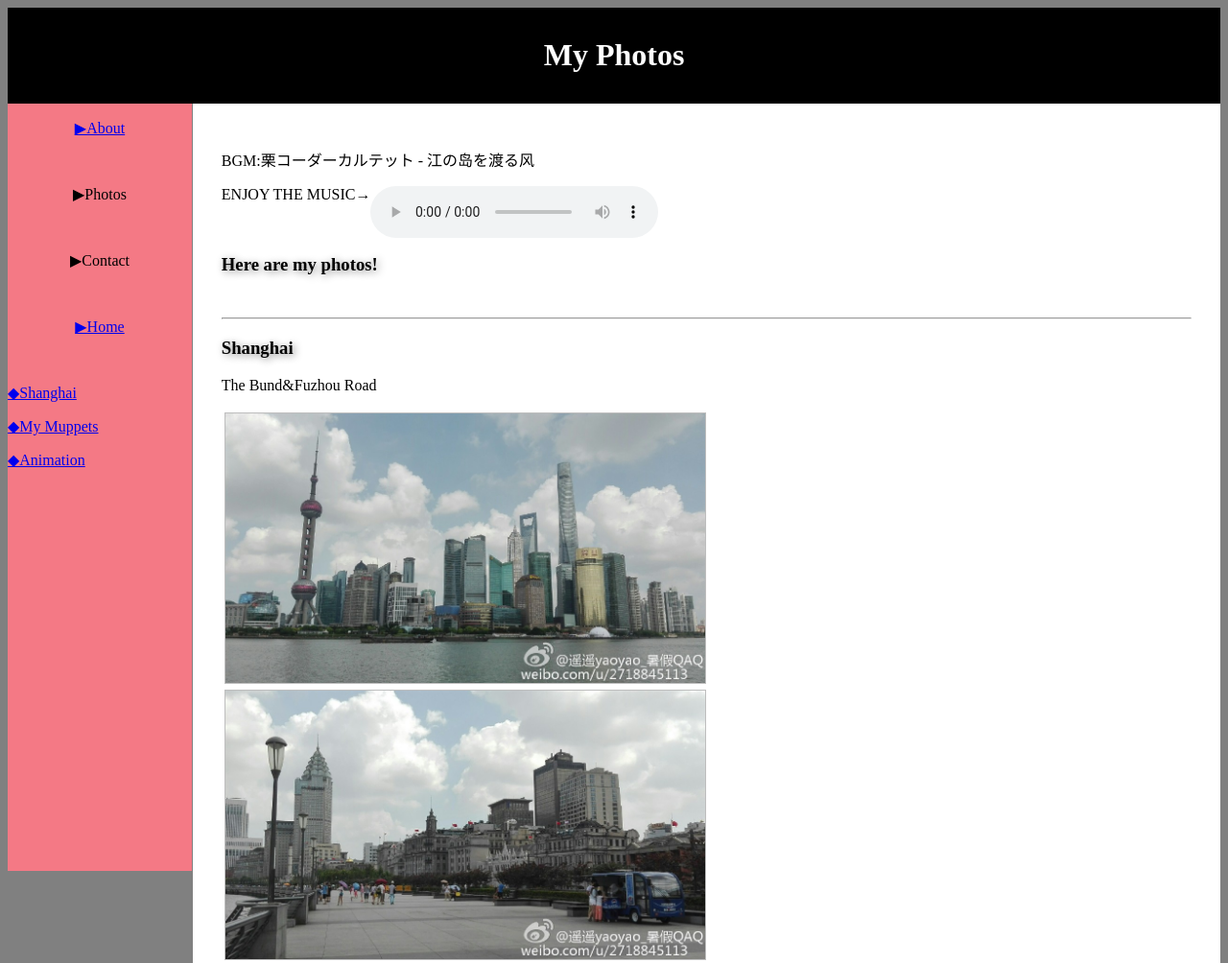
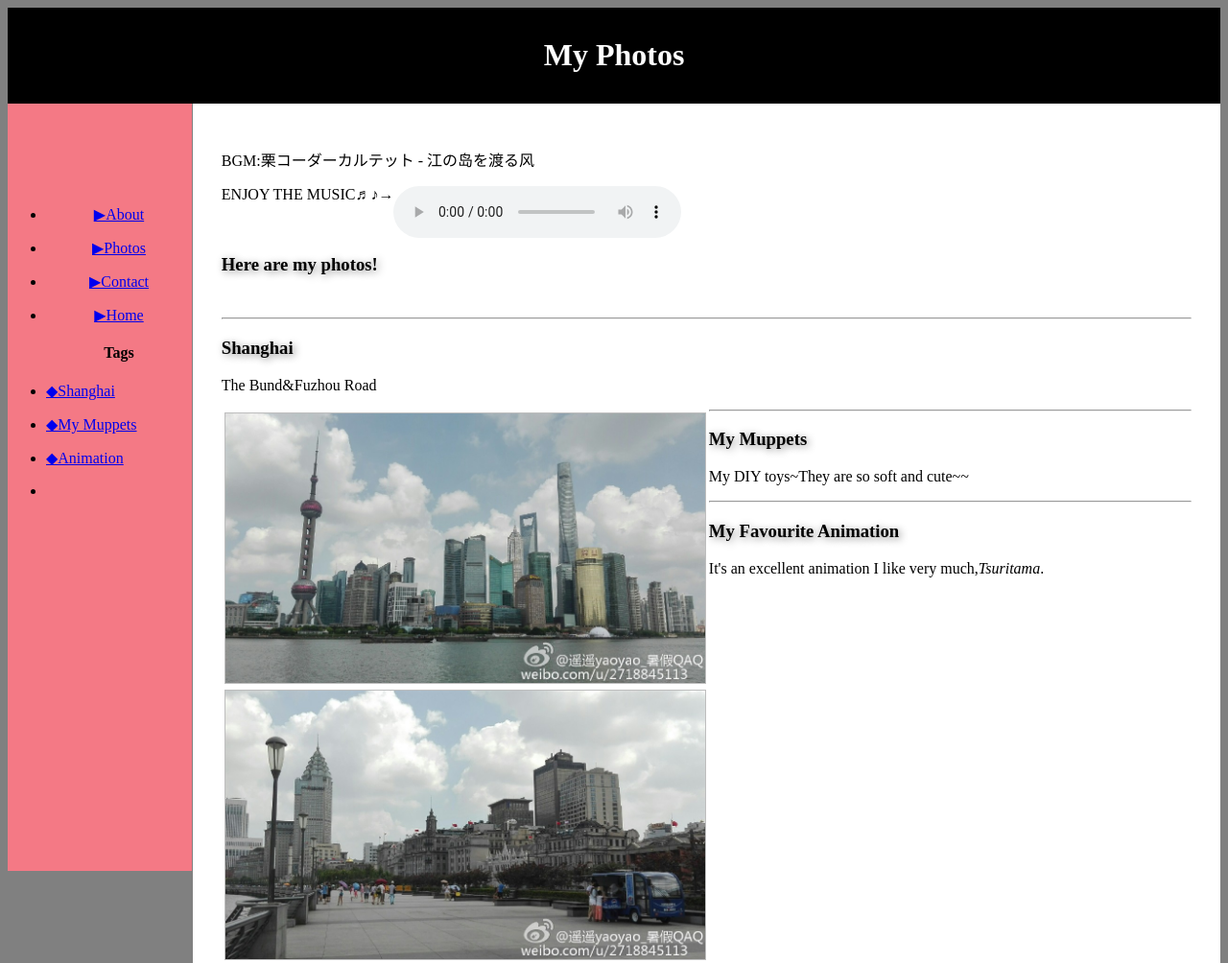
Before and after one commit to Cpyyaoyao/Cpyyaoyao.github.io, a plain HTML site: page photo.html in a window 1280 px wide. Shown: the top 1004 px of the page at 96% size. Drawn offline with Linux system fonts and the light colour scheme.

Commit message:
Add files via upload

```diff
--- a/photo.html
+++ b/photo.html
@@ -13,50 +13,53 @@
 		<h1><center>My Photos</center></h1>
     </div>
 
-     <div id="left">
-             <p><center><a href="/about.html">▶About</a></center></p><br>
-             <p><center>▶Photos</center></p><br>
-             <p><center>▶Contact</center></p><br>
-             <p><center><a href="/index.html">▶Home</a></center></p><br>
-             <p><a href="#SH">◆Shanghai</a></p>
-             <p><a href="#MM">◆My Muppets</a></p>
-             <p><a href="#MA">◆Animation</a></p>
-
+     <div id="left"><br><br><br><br><br>
+             <ul>
+             <li><p><center><a href="/about.html">▶About</a></center></p></li>
+             <li><p><center><a href="/photo.html">▶Photos</a></center></p></li>
+             <li><p><center><a href="/contact.html">▶Contact</a></center></p></li>
+             <li><p><center><a href="/index.html">▶Home</a></center></p></li>
+             <p><center><h4>Tags</h4></center></p>
+             <li><p><a href="#SH">◆Shanghai</a></p></li>
+             <li><p><a href="#MM">◆My Muppets</a></p></li>
+             <li><p><a href="#MA">◆Animation</a></p></li>
+             <li>
+             </ul>
      </div>
 
      <div id="right">
      	<p>BGM:栗コーダーカルテット - 江の岛を渡る风</p>
-            <p>ENJOY THE MUSIC→<audio id="music" controls>
+            <p>ENJOY THE MUSIC♬♪→<audio id="music" controls>
             <source src="music/bgm.mp3" type="audio/mp3">
         </audio></p>
         <br>
         <p><h3>Here are my photos!</h3></p><br><hr>
         <p class="title"><a name="SH"><h3>Shanghai</h3></a></p>
         <p>The Bund&Fuzhou Road</p>
-     	<img class="img" src="img/1.jpg">
+     	<div>
+        <p><img class="img" src="img/1.jpg">
         <img class="img" src="img/2.jpg">
         <img class="img" src="img/3.jpg">
         <img class="img" src="img/4.jpg">
         <img class="img" src="img/5.jpg">
         <img class="img" src="img/6.jpg">
         <img class="img" src="img/7.jpg">
-     	<img class="img" src="img/8.jpg">
-        <br><br><br><br><br><br><br><br><br><br><br><br><br><br><br><br><br><br><br><br><br><br><br><br><br><br><br><br><br><br><br><br><br><br><br><br><br><br><br><br><br><br><br><br><br><br><br><br><br><br><br><br><br><br><br><br><br><hr>
+     	<img class="img" src="img/8.jpg"></p><hr>
 
         <p class="title"><a name="MM"><h3>My Muppets</h3></a></p>
         <p>My DIY toys~They are so soft and cute~~</p>
-        <img class="img" src="img/001.jpg">
+        <p><img class="img" src="img/001.jpg">
         <img class="img" src="img/002.jpg">
         <img class="img" src="img/003.jpg">
-        <img class="img" src="img/004.jpg"><br><br><br><br><br><br><br><br><br><br><br><br><br><br><br><br><br><br><br><br><br><br><br><br><br><br><br><br><br><br><br><br><br><br><br><br><br><br><br><br><br><br><br><br><br><br><br><br><br><br><br><br><br><br><br><br><br><br><br><br><br><br><br><br><br><br><br><br><br><br><br><br><br><br><br><br><br><br><br><br><br><br><br><br><br><br><hr>
+        <img class="img" src="img/004.jpg"></p><hr>
 
         <p class="title"><a name="MA"><h3>My Favourite Animation</h3></a></p>
         <p>It's an excellent animation I like very much,<i>Tsuritama</i>.</p>
-        <img class="img" src="img/0001.jpg">
-        <img class="img" src="img/0002.jpg">
+        <p><img class="img" src="img/0001.jpg">
+        <img class="img" src="img/0002.jpg"></p>
 
      </div>
-     <div id="bottom"><p><center>Creatived in July 10, 2018 by.Betty 遥遥yaoyao<br> Contact me:<a href="mailto:z1068969@163.com?subject=Hello %20again">z1068969@163.com</a></center></p></div>
+     <div id="bottom"><p><center>Creatived in July 10, 2018 by.Betty 遥遥yaoyao</center></p></div>
     </body>
 </body>
 
```
Also changed, not shown: about.html (+9 -7 lines), contact.html (added, +39 -0 lines), index.html (+8 -3 lines).
